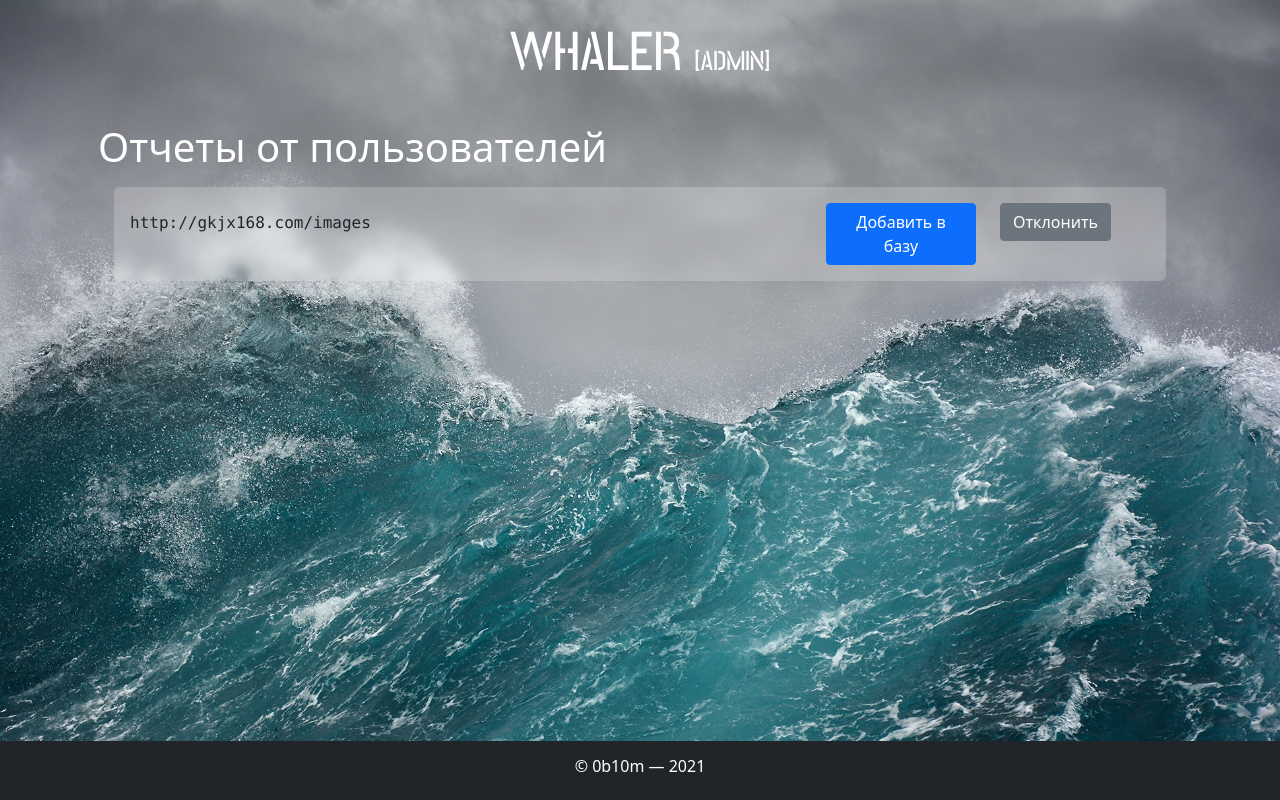
After one commit to Krasnopolskiy/whaler, a Django app: page /reports/ in a window 1280 px wide. The commit adds this page. Run offline with Django 3.2, Linux system fonts and the light colour scheme; the visitor is signed in with stand-in values (Sample User, id 1).

Commit message:
Add reports

```diff
--- /dev/null
+++ b/main/templates/base.html
@@ -0,0 +1,35 @@
+{% load static %}
+
+<!doctype html>
+<html lang="en">
+
+<head>
+    <meta charset="utf-8">
+    <meta name="viewport" content="width=device-width, initial-scale=1">
+
+    <link href="https://cdn.jsdelivr.net/npm/bootstrap@5.1.0/dist/css/bootstrap.min.css" rel="stylesheet"
+        integrity="sha384-KyZXEAg3QhqLMpG8r+8fhAXLRk2vvoC2f3B09zVXn8CA5QIVfZOJ3BCsw2P0p/We" crossorigin="anonymous">
+    <link rel="stylesheet" href="https://cdnjs.cloudflare.com/ajax/libs/font-awesome/5.15.4/css/all.min.css"
+        integrity="sha512-1ycn6IcaQQ40/MKBW2W4Rhis/DbILU74C1vSrLJxCq57o941Ym01SwNsOMqvEBFlcgUa6xLiPY/NS5R+E6ztJQ=="
+        crossorigin="anonymous">
+
+    <link rel="stylesheet" href="{% static 'style.css' %}">
+
+    <title>Whaler</title>
+</head>
+
+<body class="bg-dark">
+    <main>
+        {% block content %}{% endblock content %}
+    </main>
+
+    <footer class="bg-dark p-3">
+        <h6 class="text-center">&copy; 0b10m &#8213 {% now "Y" %}</h6>
+    </footer>
+
+    <script src="https://cdn.jsdelivr.net/npm/bootstrap@5.1.0/dist/js/bootstrap.bundle.min.js"
+        integrity="sha384-U1DAWAznBHeqEIlVSCgzq+c9gqGAJn5c/t99JyeKa9xxaYpSvHU5awsuZVVFIhvj" crossorigin="anonymous">
+    </script>
+</body>
+
+</html>
--- /dev/null
+++ b/main/templates/report.html
@@ -0,0 +1,31 @@
+{% extends 'base.html' %}
+
+{% block content %}
+<div class="container">
+    <div class="row p-3">
+        <div class="col">
+            <h1 class="title ff-postnobill display-4 text-center text-uppercase">
+                Whaler <span class="fs-3">[admin]</span>
+            </h1>
+        </div>
+    </div>
+    <div class="row p-3">
+        <div class="col">
+            <h1 class="title">Отчеты от пользователей</h1>
+            <div class="bg-blur rounded-3 p-3 m-3">
+                <div class="row">
+                    <div class="col-8">
+                        <p class="font-monospace mb-0 pt-2">http://gkjx168.com/images</p>
+                    </div>
+                    <div class="col-2">
+                        <a href="#" class="btn btn-primary">Добавить в базу</a>
+                    </div>
+                    <div class="col-2">
+                        <a href="#" class="btn btn-secondary">Отклонить</a>
+                    </div>
+                </div>
+            </div>
+        </div>
+    </div>
+</div>
+{% endblock content %}
--- a/main/views.py
+++ b/main/views.py
@@ -1,3 +1,5 @@
+from django.contrib.admin.views.decorators import staff_member_required
+from django.utils.decorators import method_decorator
 from django.http import HttpRequest, HttpResponse
 from django.shortcuts import redirect, render
 from django.urls import reverse
@@ -8,7 +10,6 @@ from main.heuristics.checker import Checker
 from main.heuristics.database import DatabaseHeuristic
 from main.heuristics.google_safebrowsing import GoogleSafeBrowsingHeuristic
 from main.heuristics.yandex_safebrowsing import YandexSafeBrowsingHeuristic
-
 
 CHECKER = Checker(
     [
@@ -24,7 +25,7 @@ class IndexView(View):
     context = {}
 
     def get(self, request: HttpRequest) -> HttpResponse:
-        return render(request, 'index.html')
+        return render(request, 'index.html', self.context)
 
     def post(self, request: HttpRequest) -> HttpResponse:
         address = request.POST.get('address')
@@ -33,3 +34,10 @@ class IndexView(View):
         self.context['result'] = CHECKER.process(address)
         self.context['address'] = address
         return render(request, 'index.html', self.context)
+
+@method_decorator(staff_member_required, name='dispatch')
+class ReportsView(View):
+    context = {}
+
+    def get(self, request: HttpRequest) -> HttpResponse:
+        return render(request, 'report.html', self.context)
--- a/whaler/urls.py
+++ b/whaler/urls.py
@@ -1,6 +1,9 @@
-from main.views import IndexView
+from main.views import IndexView, ReportsView
 from django.urls import path
+from django.contrib import admin
 
 urlpatterns = [
+    path('admin/', admin.site.urls),
     path('', IndexView.as_view(), name='index'),
+    path('reports/', ReportsView.as_view(), name='reports'),
 ]
```
Also changed, not shown: main/heuristics/database.py (+8 -2 lines), main/templates/index.html (+3 -33 lines), main/databases/reports.db (added).
